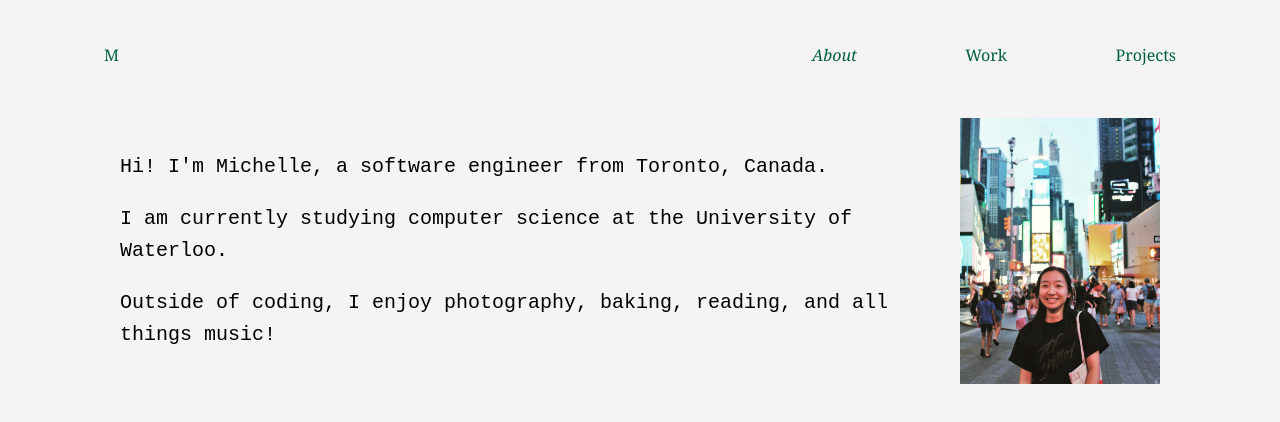
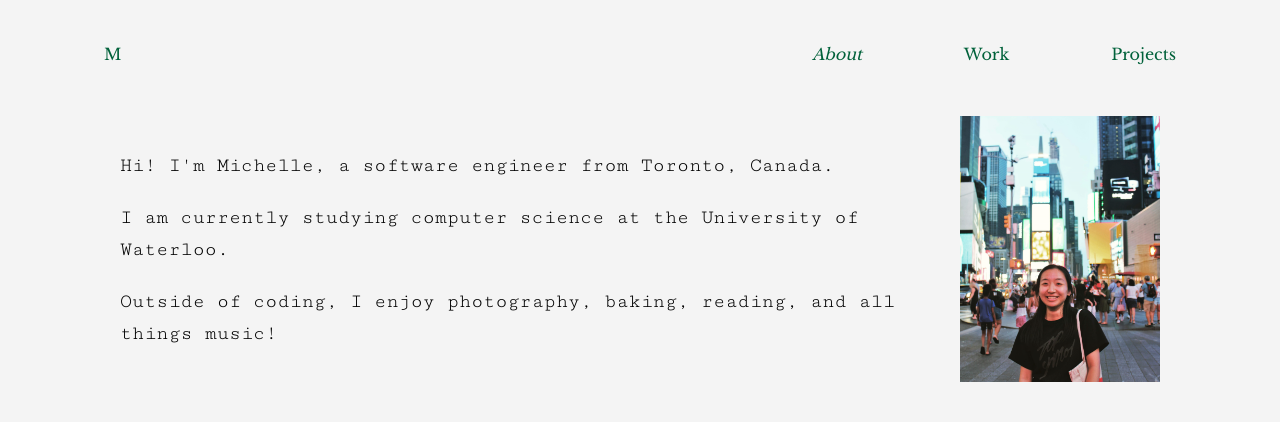
Before and after one commit to michelledang/michelledang.me, a Next.js app: page /about in a window 1280 px wide. Shown: the top 422 px of the page. Built offline with nearby package versions, Linux system fonts and the light colour scheme.

Commit message:
move font import

```diff
--- a/components/layout.tsx
+++ b/components/layout.tsx
@@ -53,6 +53,11 @@ export default function Layout({
     <div>
       <Head>
         <link rel="icon" href="/images/favicon.png" />
+        <link rel="preconnect" href="https://fonts.gstatic.com" />
+        <link
+          href="https://fonts.googleapis.com/css2?family=Cutive+Mono&family=Libre+Baskerville&display=swap"
+          rel="stylesheet"
+        />
         <meta
           name="description"
           content="Hi! I'm Michelle Dang, a software engineer and computer science student at the University of Waterloo."
--- a/pages/index.tsx
+++ b/pages/index.tsx
@@ -25,11 +25,6 @@ export default function Home() {
     <Layout home>
       <Head>
         <title>Home | {name}</title>
-        <link rel="preconnect" href="https://fonts.gstatic.com" />
-        <link
-          href="https://fonts.googleapis.com/css2?family=Cutive+Mono&family=Libre+Baskerville&display=swap"
-          rel="stylesheet"
-        />
       </Head>
       <section>
         <StyledImg src="/images/cover.jpg" alt={name} />
```
